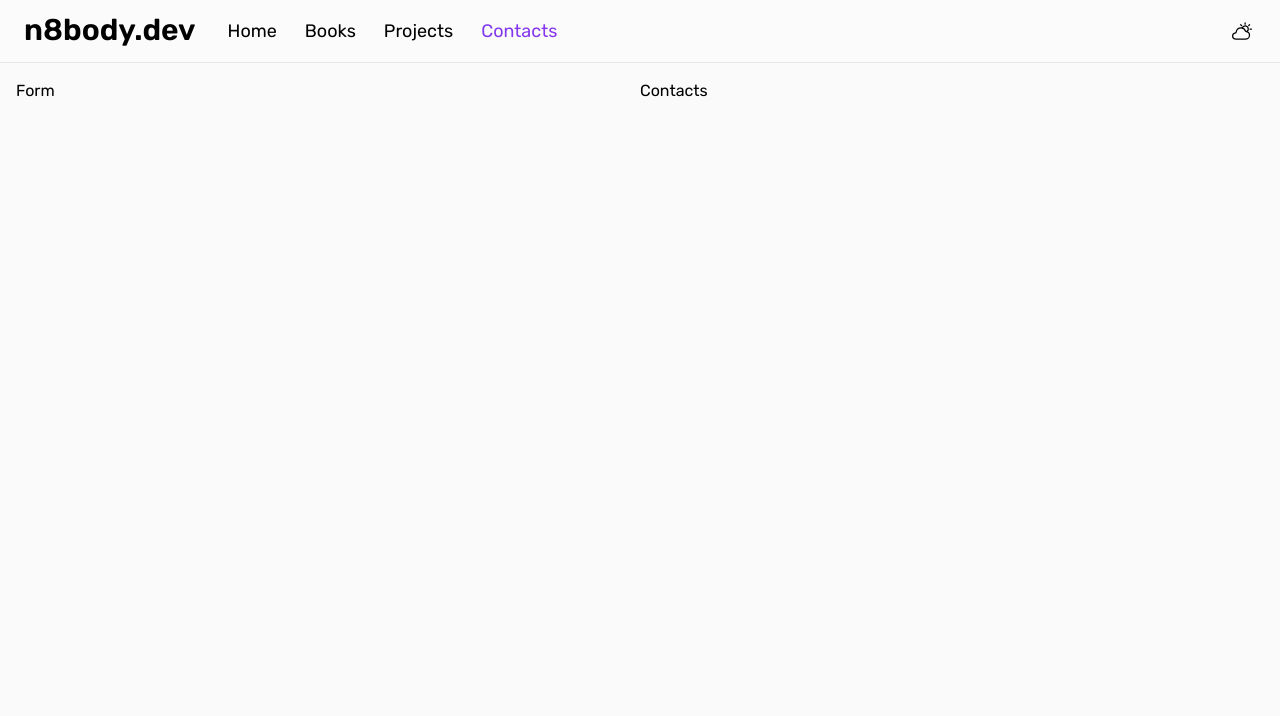
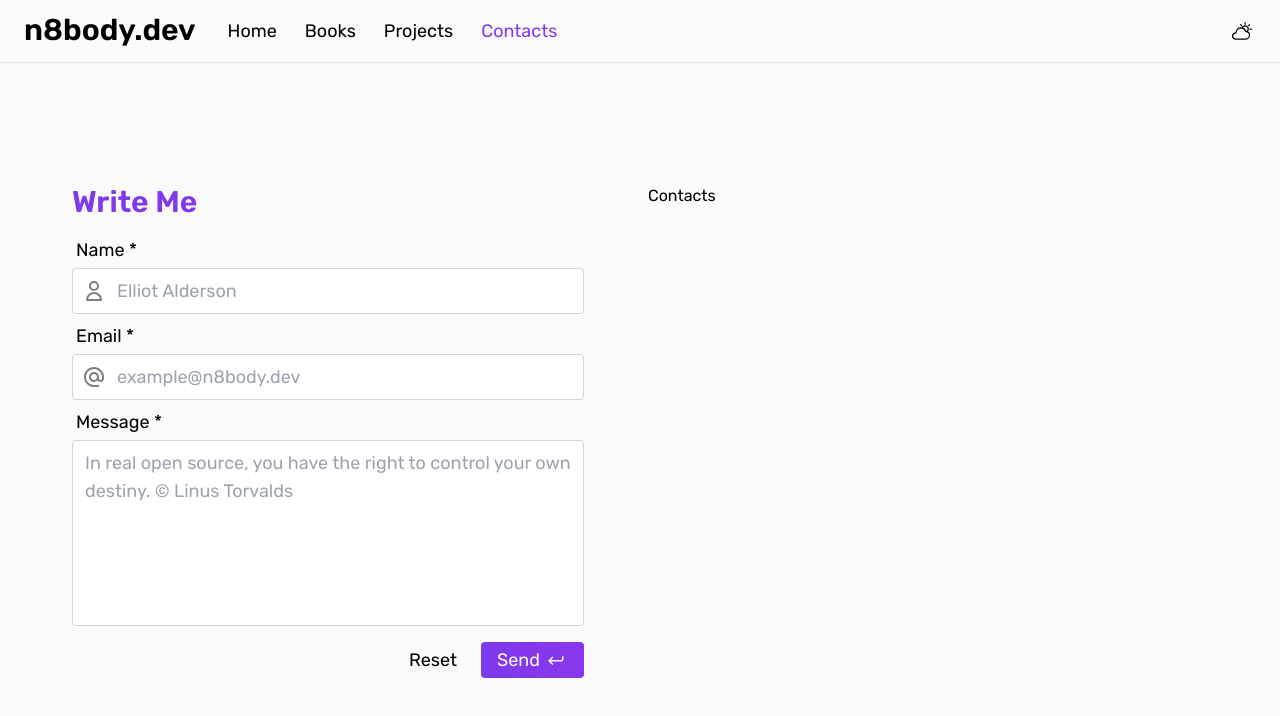
Before and after one commit to n8b8dy/n8body.dev_next-fullstack, a Next.js app: page /contacts in a window 1280 px wide. Shown: the top 716 px of the page. Built offline with nearby package versions, Linux system fonts and the light colour scheme.

Commit message:
Feat: Create Form for Contacts page

```diff
--- a/app/contacts/page.tsx
+++ b/app/contacts/page.tsx
@@ -1,14 +1,23 @@
 import { Section } from '@/components/layout/Section'
+import { Form } from '@/pages/Contacts/Form'
 import { cn } from '@/utils/styles'
 
 export default function Contacts() {
   return (
-    <Section className={cn('lg:flex-row max-w-screen-2xl')}>
-      <div className={cn('lg:flex-[0_0_50%]')}>
-        Form
+    <Section className={cn('max-w-screen-2xl lg:flex-row my-auto')}>
+      <div className={cn('px-2 py-4 items-center lg:flex-[0_0_50%]')}>
+        <div className={cn('max-w-lg mx-auto')}>
+          <h2 className={cn(
+            'mb-4 text-3xl text-transparent font-semibold bg-clip-text',
+            'animate-background-shine bg-gradient-FVW'
+          )}>
+            Write Me
+          </h2>
+          <Form/>
+        </div>
       </div>
 
-      <div className={cn('lg:flex-[0_0_50%]')}>
+      <div className={cn('px-2 py-4 lg:flex-[0_0_50%]')}>
         Contacts
       </div>
     </Section>
--- a/package.json
+++ b/package.json
@@ -9,11 +9,13 @@
     "lint": "next lint"
   },
   "dependencies": {
+    "@hookform/error-message": "^2.0.1",
     "clsx": "^2.1.1",
     "next": "14.2.3",
     "next-themes": "^0.3.0",
     "react": "^18",
     "react-dom": "^18",
+    "react-hook-form": "^7.51.4",
     "react-icons": "^5.2.1",
     "react-type-animation": "^3.2.0",
     "tailwind-merge": "^2.3.0"
--- /dev/null
+++ b/src/pages/Contacts/Form.tsx
@@ -0,0 +1,94 @@
+'use client'
+
+import { FC } from 'react'
+import type { SubmitHandler } from 'react-hook-form'
+
+import { useForm } from 'react-hook-form'
+import { HiOutlineUser } from 'react-icons/hi'
+import { MdAlternateEmail } from 'react-icons/md'
+import { VscNewline } from 'react-icons/vsc'
+
+import { Input } from '@/pages/Contacts/Input'
+import { TextArea } from '@/pages/Contacts/TextArea'
+import { cn } from '@/utils/styles'
+import { emailRegex } from '@/utils/regex'
+
+
+export type Inputs = {
+  test: string
+
+  name: string
+  email: string
+  company: string
+  message: string
+}
+
+export const Form: FC = () => {
+  const {
+    register,
+    handleSubmit,
+    formState: {
+      errors,
+    },
+  } = useForm<Inputs>({
+    delayError: 1000,
+  })
+
+  const submitHandler: SubmitHandler<Inputs> = async (data) => {}
+
+  return (
+    <form onSubmit={handleSubmit(submitHandler)} className={cn('flex flex-col gap-2 text-lg')} noValidate>
+      <Input
+        type="text"
+        placeholder="Elliot Alderson"
+        {...register('name', {
+          required: { value: true, message: 'Name is required' },
+          minLength: { value: 2, message: 'Name should be at least 2 characters' },
+          maxLength: { value: 64, message: 'Name shouldn\'t exceed 64 characters' },
+        })}
+        errors={errors}
+        icon={<HiOutlineUser className={cn('absolute top-[15px] left-2.5 text-2xl')}/>}
+        label="Name *"
+      />
+      <Input
+        type="email"
+        placeholder="example@n8body.dev"
+        {...register('email', {
+          required: 'Email is required',
+          maxLength: { value: 128, message: 'Email shouldn\'t exceed 128 characters' },
+          pattern: { value: emailRegex, message: 'Email should look like: username@domain.com' },
+        })}
+        errors={errors}
+        icon={<MdAlternateEmail className={cn('absolute top-[15px] left-2.5 text-2xl')}/>}
+        label="Email *"
+      />
+      <TextArea
+        rows={6}
+        placeholder="In real open source, you have the right to control your own destiny. &copy; Linus Torvalds"
+        {...register('message', {
+          required: 'Message is required',
+          minLength: { value: 8, message: 'Message should be at least 8 characters' },
+          maxLength: { value: 512, message: 'Name shouldn\'t exceed 512 characters' },
+        })}
+        errors={errors}
+        label="Message *"
+      />
+
+      <div className={cn('flex justify-end gap-2')}>
+        <button type="reset" className={cn(
+          'px-4 py-1 rounded transition bg-action-button',
+        )}>
+          <span>Reset</span>
+        </button>
+
+        <button type="submit" className={cn(
+          'px-4 py-1 flex items-center gap-1 rounded text-neutral-50 transition',
+          'animate-background-shine bg-gradient-FVW',
+        )}>
+          <span>Send</span>
+          <VscNewline className={cn('text-2xl')}/>
+        </button>
+      </div>
+    </form>
+  )
+}
--- /dev/null
+++ b/src/pages/Contacts/Input.tsx
@@ -0,0 +1,49 @@
+'use client'
+
+import type { ComponentProps, ReactNode } from 'react'
+import type { FieldErrors } from 'react-hook-form'
+
+import { forwardRef } from 'react'
+import { ErrorMessage } from '@hookform/error-message'
+import { IoWarningOutline } from 'react-icons/io5'
+
+import { cn } from '@/utils/styles'
+
+export interface InputProps extends Omit<ComponentProps<'input'>, 'ref'> {
+  name: string
+  errors: FieldErrors
+
+  label: ReactNode
+  icon: ReactNode
+}
+
+export const Input = forwardRef<HTMLInputElement, InputProps>(({
+  name, id, className, errors, label, icon, ...props
+}, ref) => {
+  return (
+    <div>
+      <label htmlFor={id} className={cn('pl-1')}>
+        {label}
+      </label>
+
+      <div className={cn('relative')}>
+        <div className={cn('absolute top-0 left-0 opacity-50')}>
+          {icon}
+        </div>
+        <input name={name} id={id} className={cn(
+          'w-full mt-1 p-2 pl-11 pr-2 border-[1px] border-neutral-300 dark:border-neutral-800 rounded bg-white dark:bg-neutral-900',
+          Boolean(errors[name]) && '[&:not(:focus)]:border-red-600',
+          className,
+        )} ref={ref} {...props}/>
+      </div>
+
+      <ErrorMessage name={name} errors={errors} render={({ message }) => (
+        <div className={cn('mt-1 relative text-sm text-red-600 italic')}>
+          <IoWarningOutline className={cn('top-[-1.5px] relative mr-1 inline text-[1.1em]')}/>
+          <span>{message}</span>
+        </div>
+      )}/>
+    </div>
+  )
+})
+Input.displayName = 'Input'
--- /dev/null
+++ b/src/pages/Contacts/TextArea.tsx
@@ -0,0 +1,43 @@
+'use client'
+
+import type { ComponentProps, FC, ReactNode } from 'react'
+import type { FieldErrors } from 'react-hook-form'
+
+import { ErrorMessage } from '@hookform/error-message'
+import { forwardRef } from 'react'
+
+import { cn } from '@/utils/styles'
+import { IoWarningOutline } from 'react-icons/io5'
+
+export interface TextAreaProps extends Omit<ComponentProps<'textarea'>, 'ref'> {
+  name: string
+  errors: FieldErrors
+
+  label: ReactNode
+}
+
+export const TextArea = forwardRef<HTMLTextAreaElement, TextAreaProps>(({
+  name, id, className, errors, label, ...props
+}, ref) => {
+  return (
+    <div>
+      <label htmlFor={id} className={cn('pl-1')}>
+        {label}
+      </label>
+
+      <textarea name={name} id={id} className={cn(
+        'w-full mt-1 px-3 py-2 border-[1px] border-neutral-300 dark:border-neutral-800 rounded bg-white dark:bg-neutral-900 resize-none',
+        Boolean(errors[name]) && '[&:not(:focus)]:border-red-600',
+        className
+      )} ref={ref} {...props}/>
+
+      <ErrorMessage name={name} errors={errors} render={({ message }) => (
+        <div className={cn('mt-1 relative text-sm text-red-600 italic')}>
+          <IoWarningOutline className={cn('top-[-1.5px] relative mr-1 inline text-[1.1em]')}/>
+          <span>{message}</span>
+        </div>
+      )}/>
+    </div>
+  )
+})
+TextArea.displayName = 'TextArea'
--- /dev/null
+++ b/src/utils/regex.ts
@@ -0,0 +1 @@
+export const emailRegex = /[A-Za-z0-9._%+\-]+@[A-Za-z0-9.\-]+\.[A-Za-z]{2,}/
```
Also changed, not shown: 1 other file (tests, documents, lock files or other folders).
